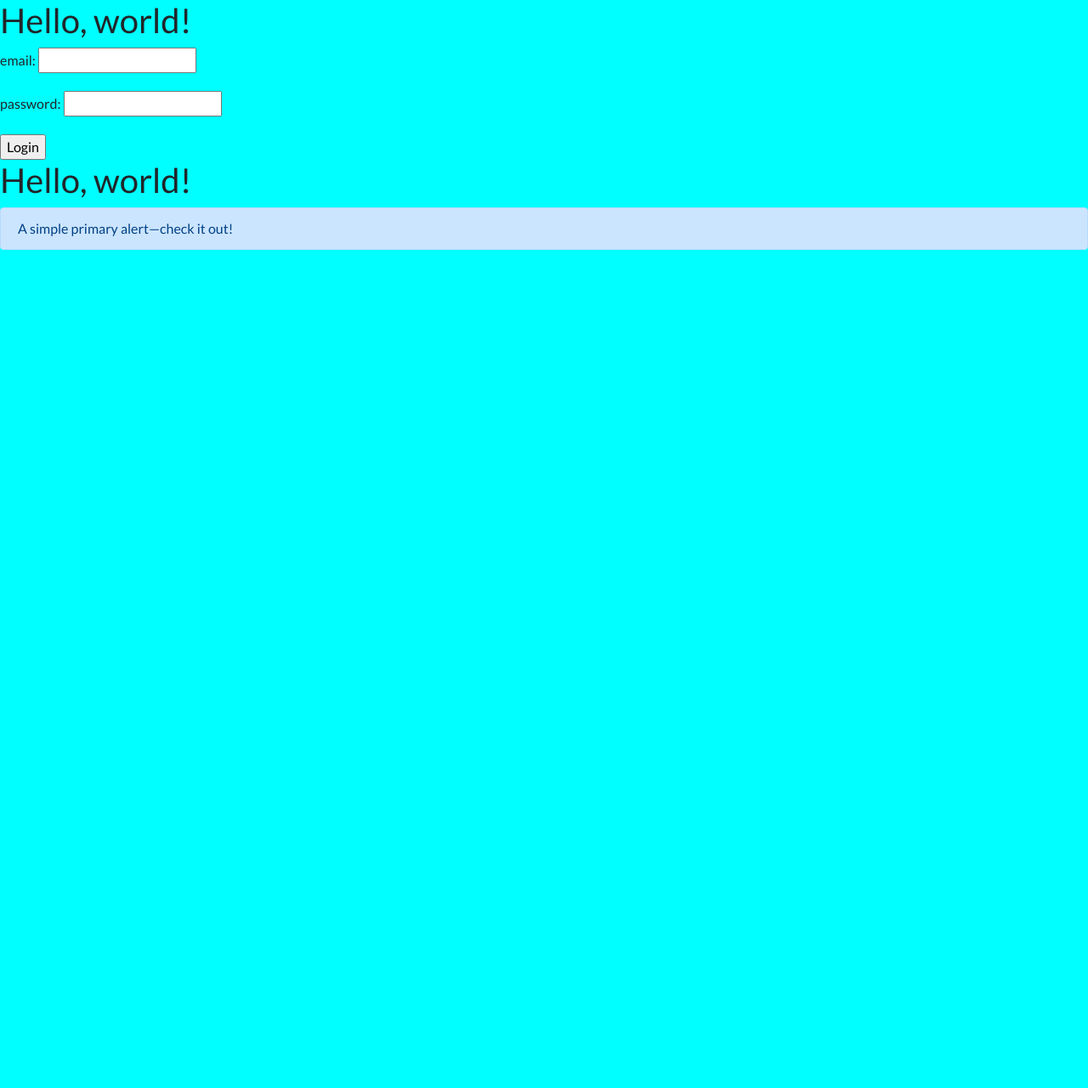
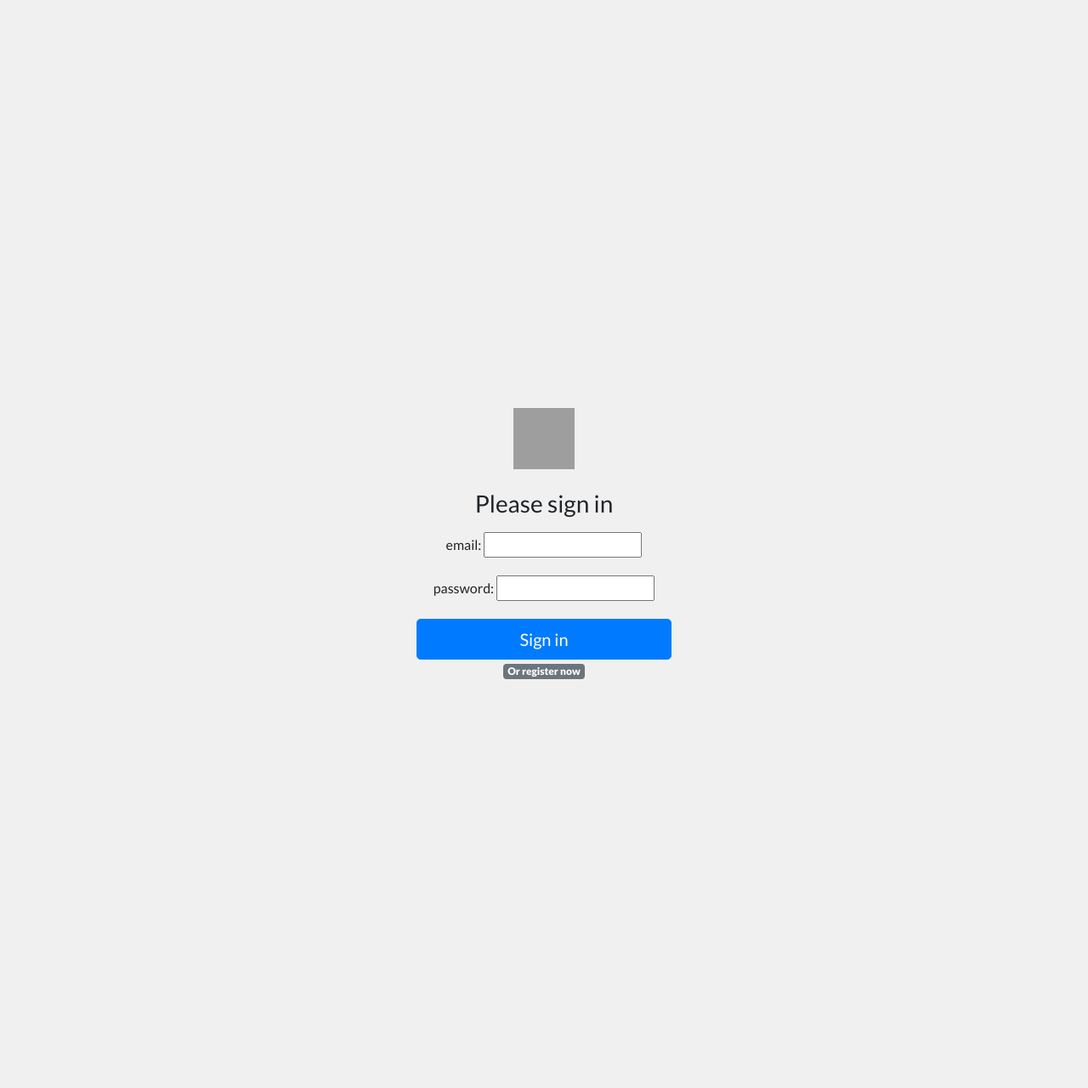
Before and after one commit to Warfnir/votenger, a Django app: page /login in a window 1280 px wide. Shown: the whole page at 85% size. Before the commit the page ends 294 px from the top, so only its background shows below. Run offline with Django 3.2, Linux system fonts and the light colour scheme; parts of the project's set-up code (start-up, migrations or seed data) failed here and were passed over; some libraries are stand-ins or nearby versions; grey boxes are pictures that could not be loaded.

Commit message:
login page

```diff
--- a/webapp/static/css/style.css
+++ b/webapp/static/css/style.css
@@ -1,8 +1,22 @@
 body {
-    background-color: aqua;
+    background-color: #F0F0F0;
     font-family: 'Lato', sans-serif;
 }
 
+.center-container {
+    height: 100vw;
+    width: 100vw;
+    display: flex;
+    align-items: center;
+    justify-content: center;
+}
+
+.form-signin {
+    width: 100%;
+    max-width: 330px;
+    padding: 15px;
+    margin: auto;
+}
 
 .modal {
     display: none;
--- a/webapp/static/js/scripts.js
+++ b/webapp/static/js/scripts.js
@@ -1,4 +1,3 @@
 function hello() {
     window.alert("Im loaded!")
 }
-hello()
--- a/webapp/voter/templates/voter/base.html
+++ b/webapp/voter/templates/voter/base.html
@@ -21,14 +21,17 @@
 </head>
 
 <body>
-    <h1>Hello, world!</h1>
-    {% block main %}
+    <!-- <nav class="navbar navbar-dark bg-dark">
+        <div class="container">
+            <a class="navbar-brand" href="#">Navbar</a>
+        </div>
+    </nav>
+    <div class="container"> -->
+        {% block main %}
 
-    {% endblock %}
-    <h1>Hello, world!</h1>
-    <div class="alert alert-primary" role="alert">
-        A simple primary alert—check it out!
-      </div>
+        {% endblock %}
+    <!-- </div> -->
+
     <script src="https://code.jquery.com/jquery-3.5.1.slim.min.js"
         integrity="sha384-DfXdz2htPH0lsSSs5nCTpuj/zy4C+OGpamoFVy38MVBnE+IbbVYUew+OrCXaRkfj"
         crossorigin="anonymous"></script>
--- a/webapp/voter/templates/voter/login.html
+++ b/webapp/voter/templates/voter/login.html
@@ -1,9 +1,21 @@
 {% extends 'voter/base.html' %}
 {% block main %}
-    <form action="{% url  'login' %}" method="post">
-        {% csrf_token %}
+<!-- <form action="{% url  'login' %}" method="post">
+
         {{login_form.as_p}}
         <input type="submit" value="Login">
-    </form>
+    </form> -->
+<div class="center-container">
+    <div class="text-center" style="width: 100%;">
+        <form class="form-signin">
+            {% csrf_token %}
+            <img class="mb-4" src="/docs/4.5/assets/brand/bootstrap-solid.svg" alt="" width="72" height="72">
+            <h1 class="h3 mb-3 font-weight-normal">Please sign in</h1>
+            {{login_form.as_p}}
 
+            <button class="btn btn-lg btn-primary btn-block" type="submit">Sign in</button>
+            <a href="#" class="badge badge-secondary">Or register now</a>
+        </form>
+    </div>
+</div>
 {% endblock %}
```
Also changed, not shown: webapp/voter/templates/voter/index.html (+5 -2 lines).
